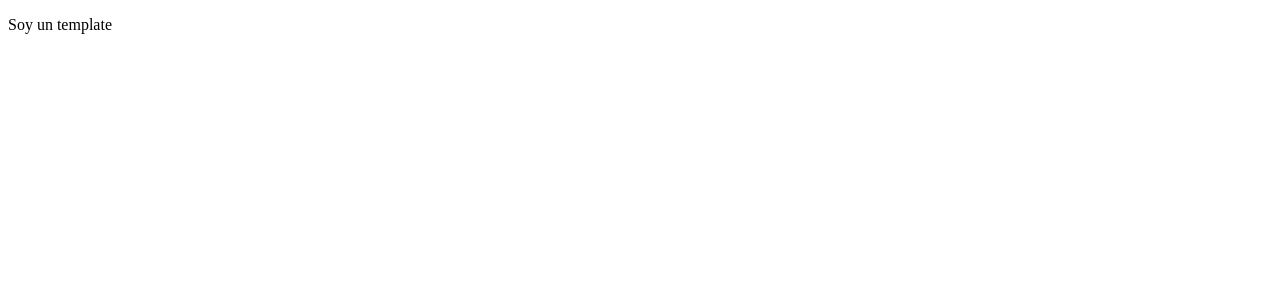
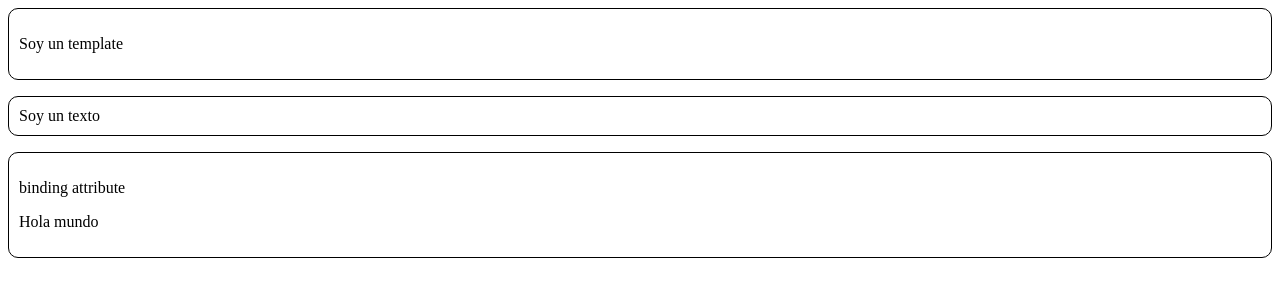
Before and after one commit to ArzCorp/lit, a website: page index.html in a window 1280 px wide. Drawn offline with nearby package versions, Linux system fonts and the light colour scheme.

Commit message:
✨ added bindings

```diff
--- a/index.html
+++ b/index.html
@@ -4,10 +4,13 @@
 		<meta charset="UTF-8" />
 		<link rel="icon" type="image/svg+xml" href="/src/favicon.svg" />
 		<meta name="viewport" content="width=device-width, initial-scale=1.0" />
+		<link rel="stylesheet" href="./src/css/index.css" />
 		<title>Vite + Lit App</title>
-		<script type="module" src="/src/template.js"></script>
+		<script type="module" src="/src/index.js"></script>
 	</head>
 	<body>
 		<div id="app"></div>
+		<div id="bindings-text"></div>
+		<div id="bindings-attribute"></div>
 	</body>
 </html>
--- /dev/null
+++ b/src/components/bindings/attribute.js
@@ -0,0 +1,11 @@
+import { html, render } from '/node_modules/lit-html/lit-html.js'
+
+const bindingsAttribute = ({ text, isVisible }) => html` <div class="container">
+	<p>${text}</p>
+	<p ?hidden=${!isVisible}>Hola mundo</p>
+</div>`
+
+render(
+	bindingsAttribute({ text: 'binding attribute', isVisible: ' ' }),
+	document.querySelector('#bindings-attribute')
+)
--- /dev/null
+++ b/src/components/bindings/text.js
@@ -0,0 +1,10 @@
+import { html, render } from '/node_modules/lit-html/lit-html.js'
+
+const bindingsText = ({ text }) => html`<div>
+	<p class="container">${text}</p>
+</div>`
+
+render(
+	bindingsText({ text: 'Soy un texto' }),
+	document.querySelector('#bindings-text')
+)
--- a/src/template.js
+++ b/src/components/template.js
@@ -1,4 +1,4 @@
-import { html, render } from '../node_modules/lit-html/lit-html.js'
+import { html, render } from '/node_modules/lit-html/lit-html.js'
 
 const template = ({ title }) => {
 	return html`
--- /dev/null
+++ b/src/css/index.css
@@ -0,0 +1,5 @@
+.container {
+	border: 1px solid black;
+	padding: 10px;
+	border-radius: 10px;
+}
--- /dev/null
+++ b/src/index.js
@@ -0,0 +1,3 @@
+import './components/template.js'
+import './components/bindings/text.js'
+import './components/bindings/attribute.js'
```
